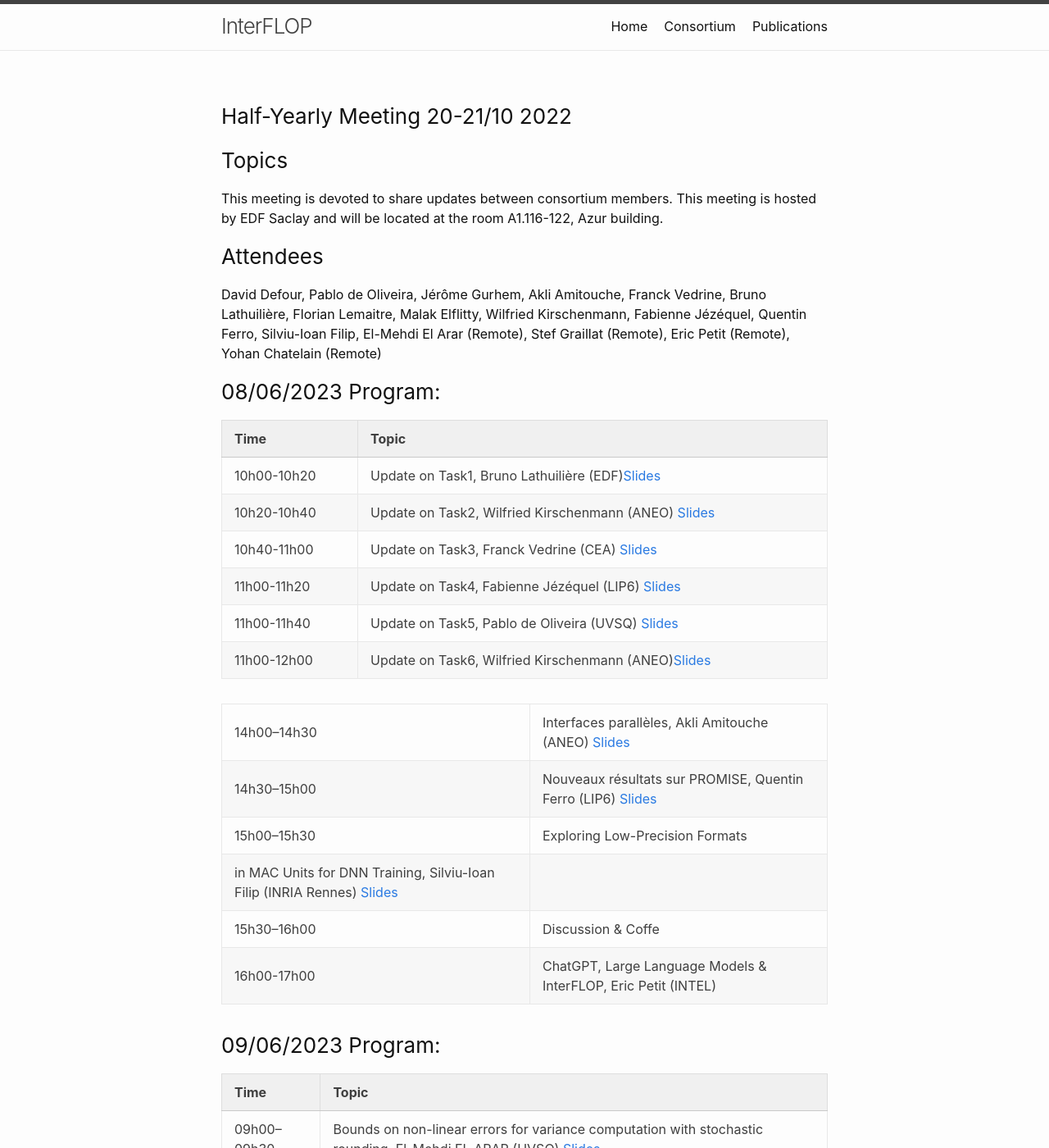
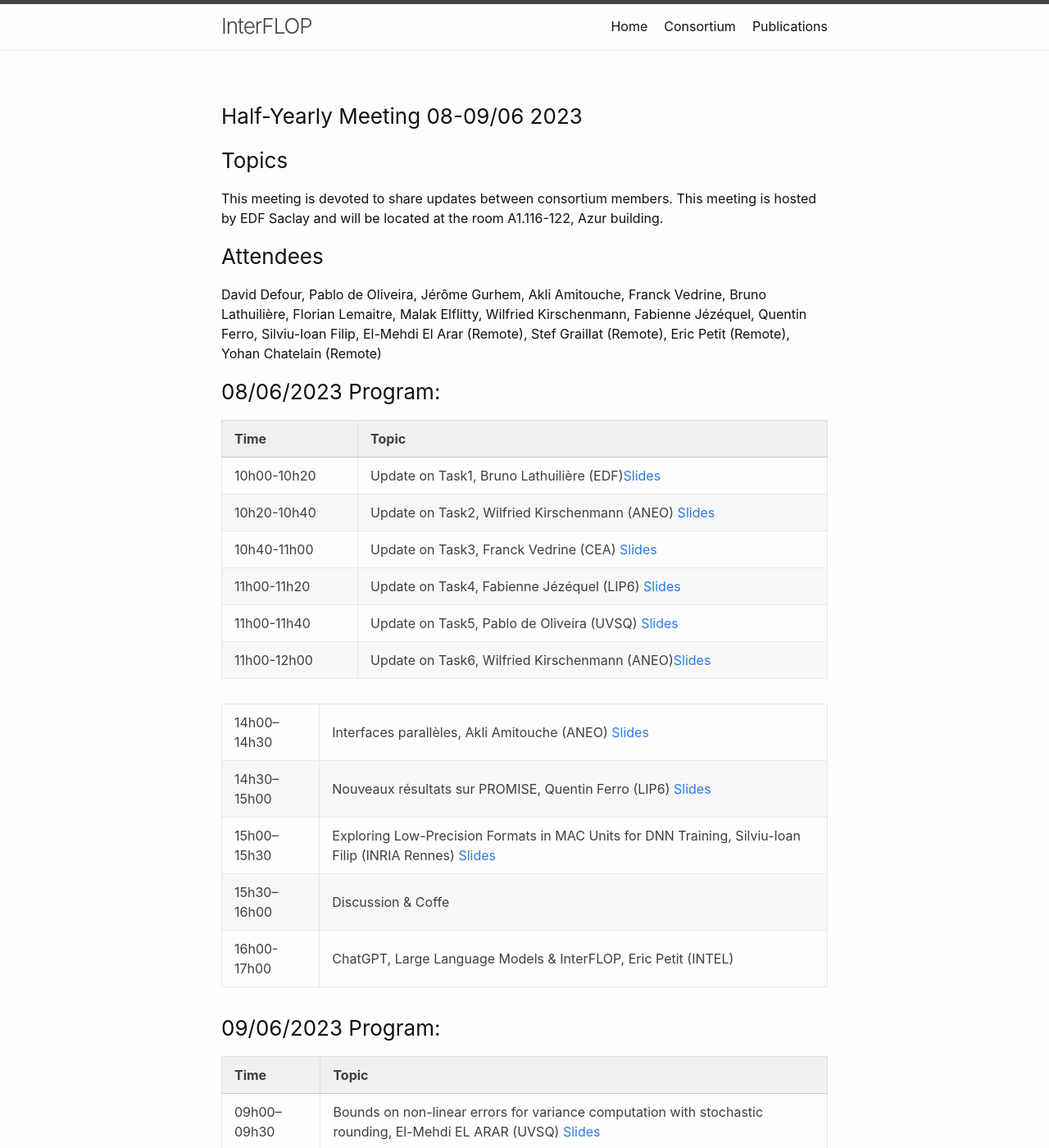
Before and after one commit to interflop/interflop, a Jekyll site: the page built from meeting08062023.md, in a window 1280 px wide and 1400 px high. Shown: the whole window at 82% size. Built offline with Jekyll 4.4.1, drawn with Linux system fonts in a browser that asks for light colours.

Commit message:
Update meeting08062023.md

```diff
--- a/meeting08062023.md
+++ b/meeting08062023.md
@@ -2,7 +2,7 @@
 layout: page
 #permalink: /meeting20102022/
 ---
-### Half-Yearly Meeting 20-21/10 2022
+### Half-Yearly Meeting 08-09/06 2023
 
 ### Topics
 
@@ -28,8 +28,7 @@ David Defour, Pablo de Oliveira, Jérôme Gurhem, Akli Amitouche, Franck Vedrine
 
 | 14h00–14h30 | Interfaces parallèles, Akli Amitouche (ANEO) [Slides](/documents/080623_amitouche.pdf) |
 | 14h30–15h00 | Nouveaux résultats sur PROMISE, Quentin Ferro (LIP6) [Slides](/documents/080623_ferro.pdf) |
-| 15h00–15h30 | Exploring Low-Precision Formats
-in MAC Units for DNN Training, Silviu-Ioan Filip (INRIA Rennes) [Slides](/documents/080623_filip.pdf) |
+| 15h00–15h30 | Exploring Low-Precision Formats in MAC Units for DNN Training, Silviu-Ioan Filip (INRIA Rennes) [Slides](/documents/080623_filip.pdf) |
 | 15h30–16h00 | Discussion & Coffe |
 | 16h00-17h00 | ChatGPT, Large Language Models & InterFLOP, Eric Petit (INTEL) |
 
```
